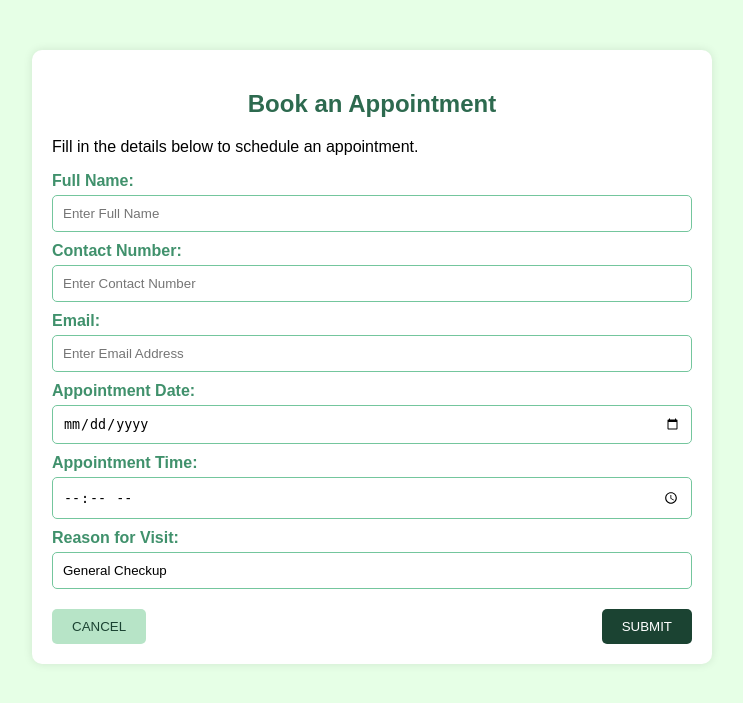
After one commit to arac880/soap-case-system, a PHP site: page /addappointment.php in a window 1280 px wide. The commit adds this page. Shown: the top 703 px of the page, without its empty margins (268-1011 px from the left). Run offline with PHP 8.4, Linux system fonts and the light colour scheme.

Commit message:
Linking the the php, adding appointments, changes to db

```diff
--- /dev/null
+++ b/CSS/addAppointment.css
@@ -0,0 +1,80 @@
+/* General Page Styling */
+body {
+    font-family: Arial, sans-serif;
+    background: #e6ffe6;
+    margin: 0;
+    padding: 0;
+}
+
+/* Form Container */
+.container {
+    width: 50%;
+    margin: 50px auto;
+    background: white;
+    padding: 20px;
+    border-radius: 10px;
+    box-shadow: 0 0 10px rgba(0, 0, 0, 0.1);
+}
+
+/* Title */
+h2 {
+    color: #2d6a4f;
+    text-align: center;
+}
+
+/* Form Labels */
+label {
+    display: block;
+    margin: 10px 0 5px;
+    font-weight: bold;
+    color: #40916c;
+}
+
+/* Input Fields */
+input[type="text"],
+input[type="email"],
+input[type="tel"],
+input[type="date"],
+input[type="time"],
+textarea,
+select {
+    width: 100%;
+    padding: 10px;
+    border: 1px solid #74c69d;
+    border-radius: 5px;
+    display: block;
+    box-sizing: border-box;
+    margin-bottom: 10px;
+}
+
+/* Select Dropdown */
+select {
+    appearance: none;
+    background: white;
+}
+
+/* Buttons */
+.buttons {
+    display: flex;
+    justify-content: space-between;
+    margin-top: 20px;
+}
+
+button {
+    padding: 10px 20px;
+    border: none;
+    border-radius: 5px;
+    cursor: pointer;
+}
+
+/* Cancel Button */
+.cancel {
+    background: #b7e4c7;
+    color: #1b4332;
+}
+
+/* Submit Button */
+.submit {
+    background: #1b4332;
+    color: white;
+}
--- a/CSS/login.css
+++ b/CSS/login.css
@@ -4,7 +4,7 @@ body {
     justify-content: center;
     align-items: center;
     height: 95vh;
-    background: url('/soap-medical/img/doc.jpg') no-repeat center center/cover;
+    background-image: url("../img/doc.jpg") no-repeat center center/cover;
 
 }
   .logo {
--- /dev/null
+++ b/php/addappointment.php
@@ -0,0 +1,128 @@
+<?php
+include '../php/db-conn.php';
+
+if ($_SERVER['REQUEST_METHOD'] == 'POST') {
+    $patientName = $_POST['patient-name'];
+    $contactNumber = $_POST['contact-number'];
+    $email = $_POST['email'];
+    $appointmentDate = $_POST['appointment-date'];
+    $appointmentTime = $_POST['appointment-time'];
+
+    // if custom reason is selected, use the custom reason value
+    $reason = $_POST['reason'];
+    if ($reason === "Other" && !empty($_POST['custom-reason'])) {
+        $reason = $_POST['custom-reason'];
+    }
+
+    $sql = "INSERT INTO Appointments (Patient_Name, Contact_Number, Email, Appointment_Date, Appointment_Time, Reason)
+            VALUES (?, ?, ?, ?, ?, ?)";
+
+    $stmt = $conn->prepare($sql);
+    $stmt->bind_param("ssssss", $patientName, $contactNumber, $email, $appointmentDate, $appointmentTime, $reason);
+
+    if ($stmt->execute()) {
+        echo json_encode(["status" => "success", "message" => "Appointment booked successfully."]);
+    } else {
+        echo json_encode(["status" => "error", "message" => "Error booking appointment: " . $stmt->error]);
+    }
+
+    $stmt->close();
+    $conn->close();
+}
+?>
+
+
+<!DOCTYPE html>
+<html lang="en">
+<head>
+    <meta charset="UTF-8">
+    <meta name="viewport" content="width=device-width, initial-scale=1.0">
+    <title>General Clinic - Appointment</title>
+    <link rel="stylesheet" href="../CSS/addappointment.css">
+</head>
+<body>
+    <div class="container">
+        <h2>Book an Appointment</h2>
+        <p>Fill in the details below to schedule an appointment.</p>
+        <form id="appointmentForm">
+            <label for="patient-name">Full Name:</label>
+            <input type="text" id="patient-name" name="patient-name" placeholder="Enter Full Name" required>
+
+            <label for="contact-number">Contact Number:</label>
+            <input type="tel" id="contact-number" name="contact-number" placeholder="Enter Contact Number" required>
+
+            <label for="email">Email:</label>
+            <input type="email" id="email" name="email" placeholder="Enter Email Address" required>
+
+            <label for="appointment-date">Appointment Date:</label>
+            <input type="date" id="appointment-date" name="appointment-date" required>
+
+
+            <label for="appointment-time">Appointment Time:</label>
+            <input type="time" id="appointment-time" name="appointment-time" required>
+
+            <label for="reason">Reason for Visit:</label>
+            <select id="reason" name="reason" required onchange="toggleCustomReason()">
+                <option value="General Checkup">General Checkup</option>
+                <option value="Vaccination">Vaccination</option>
+                <option value="Follow-up Visit">Follow-up Visit</option>
+                <option value="Flu Symptoms">Flu Symptoms</option>
+                <option value="Physical Examination">Physical Examination</option>
+                <option value="Other">Other</option>
+            </select>
+
+            <!-- custome reason input -->
+            <input type="text" id="custom-reason" name="custom-reason" placeholder="Enter Custom Reason" style="display: none; margin-top: 10px;">
+
+            <div class="buttons">
+                <button type="button" class="cancel" onclick="goBack()">CANCEL</button>
+                <button type="submit" class="submit">SUBMIT</button>
+            </div>
+        </form>
+    </div>
+
+    <script>
+    function toggleCustomReason() {
+        var reasonSelect = document.getElementById("reason");
+        var customReasonInput = document.getElementById("custom-reason");
+
+        if (reasonSelect.value === "Other") {
+            customReasonInput.style.display = "block";
+            customReasonInput.setAttribute("required", "required");
+        } else {
+            customReasonInput.style.display = "none";
+            customReasonInput.removeAttribute("required");
+        }
+    }
+    document.addEventListener("DOMContentLoaded", function() {
+        let today = new Date().toISOString().split("T")[0];
+        document.getElementById("appointment-date").setAttribute("min", today);
+    });
+
+    document.getElementById("appointmentForm").addEventListener("submit", function(event) {
+        event.preventDefault();
+
+        let formData = new FormData(this);
+
+        fetch("process_appointment.php", {
+            method: "POST",
+            body: formData,
+        })
+        .then(response => response.json())
+        .then(data => {
+            alert(data.message);
+            if (data.status === "success") {
+                document.getElementById("appointmentForm").reset();
+                toggleCustomReason(); // Reset custom reason field
+            }
+        })
+        .catch(error => console.error("Error:", error));
+    });
+
+    function goBack() {
+        window.history.back();
+    }
+
+    </script>
+</body>
+</html>
--- a/php/db-conn.php
+++ b/php/db-conn.php
@@ -3,7 +3,7 @@ $servername = "localhost";
 $username = "root";  // Change if you use a different username
 $password = "";      // Change if you set a MySQL password
 $database = "";
-$port = 4306;  // Change if you have different a port
+$port = 3306;  // Change if you have different a port
 
 
 // Create connection
```
Also changed, not shown: CSS/index.css (+32 -1 lines), database/soap-case-sys.sql (+13 -3 lines), php/addpatient.php (+31 -5 lines), php/addsoapcase.php (+61 -37 lines), php/index.php (+33 -9 lines), php/login.php (+38 -15 lines), php/appointment.php (deleted).
